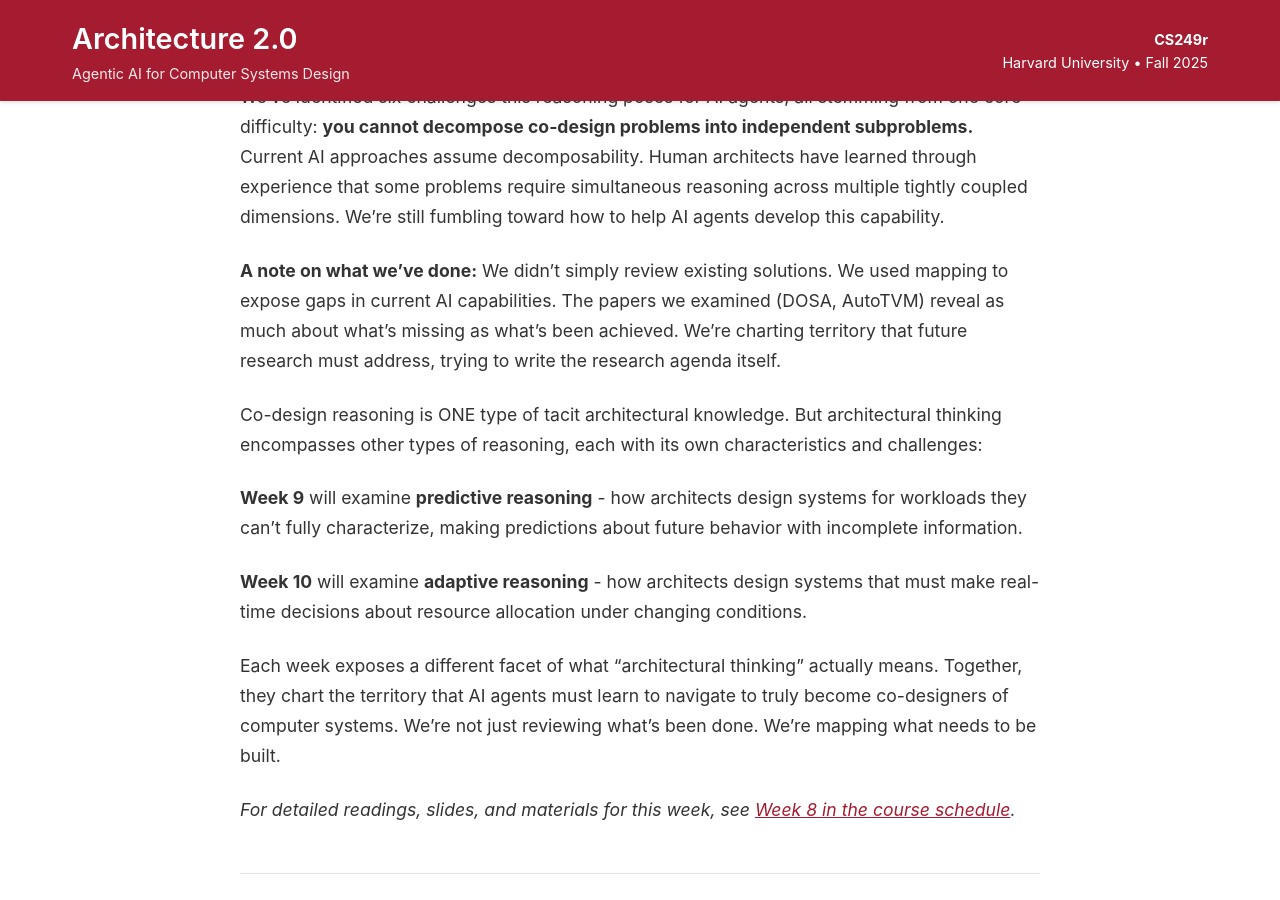
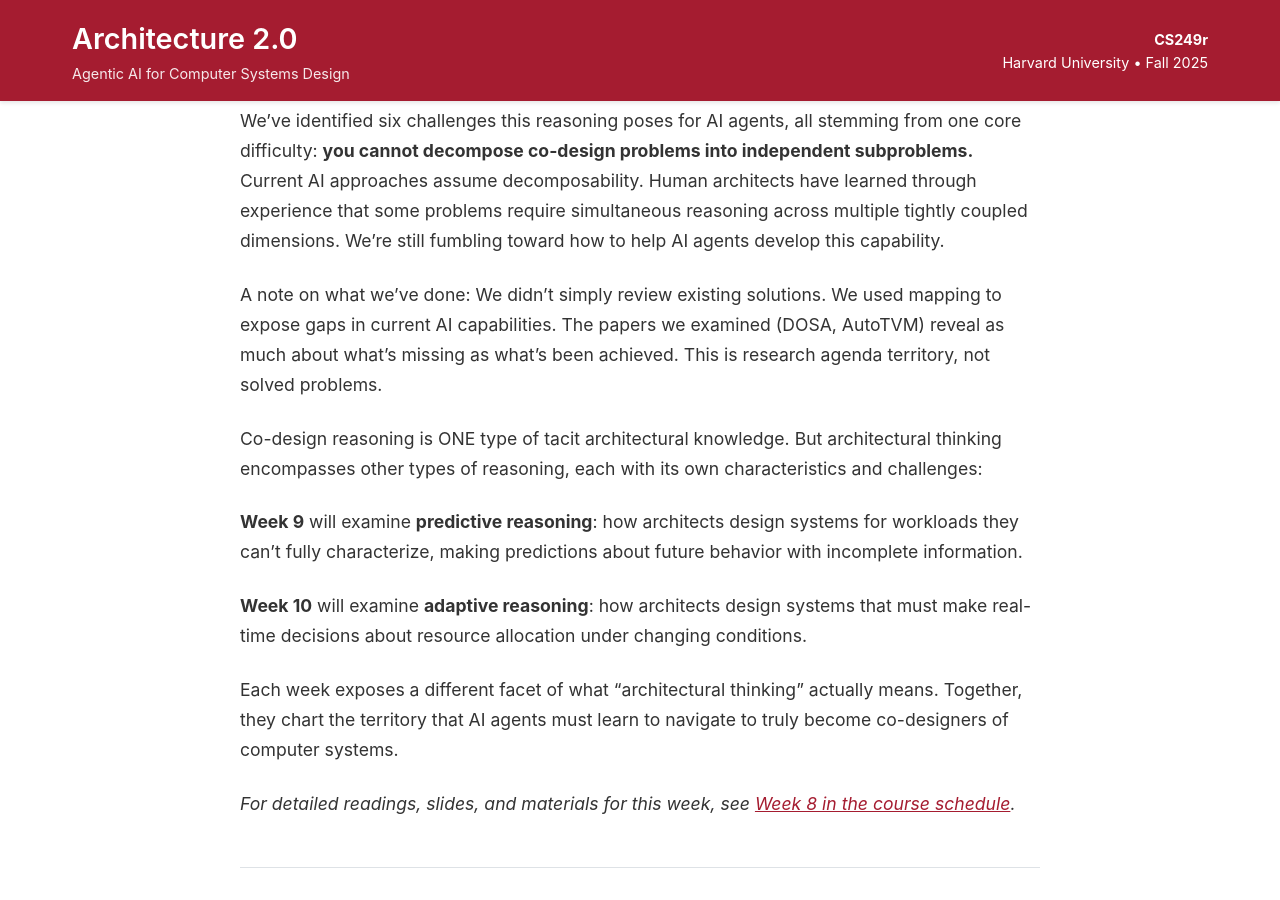
Before and after one commit to harvard-edge/cs249r_fall2025, a Jekyll site: the page built from _posts/2024-10-22-week-8-mapping-codesign.md, in a window 1280 px wide and 900 px high, scrolled down 17929 px. Built offline with Jekyll 4.4.1, drawn with Linux system fonts in a browser that asks for light colours; comment, search, counter and statistics services are not loaded; some of the changed text lies outside the part shown.

Commit message:
Improve Week 8 blog accessibility and flow
- Break up long complex sentences for better readability
- Use shorter, more varied sentence structures
- Remove LLM-like phrases ('deeper lesson', formal transitions)
- Make tacit knowledge explanation more concrete with questions
- Simplify synthesis and closing sections
- Remove repetitive ending statements
- Improve accessibility for both students and external readers

```diff
--- a/_posts/2024-10-22-week-8-mapping-codesign.md
+++ b/_posts/2024-10-22-week-8-mapping-codesign.md
@@ -154,7 +154,7 @@
 
 **This is Challenge 1: reasoning about circular dependencies.** Problems where you cannot decompose into independent subproblems.
 
-Most machine learning frameworks assume you can define a clear objective function and search for solutions that maximize it. But here, you can't even evaluate whether a solution is "good" without simultaneously considering hardware design, software structure, and mapping choices. The evaluation function itself depends on design decisions you haven't made yet.
+Most machine learning frameworks assume you can define a clear objective function and search for solutions that maximize it. But here, evaluation itself is circular. You can't judge whether a solution is "good" without simultaneously considering hardware design, software structure, and mapping choices. The evaluation function depends on design decisions you haven't made yet.
 
 Let's trace through these circular dependencies in concrete terms:
 
@@ -391,7 +393,7 @@
 </div>
 </details>
 
-**The deeper lesson:** Co-design reasoning isn't just about finding good solutions to constrained optimization problems. It's about developing new forms of reasoning that combine learning and structure, handle circular dependencies, generalize across contexts, and account for uncertainty about both present constraints and future requirements. These challenges appear whenever designing complex systems where multiple components must be jointly optimized.
+Co-design reasoning isn't just about finding good solutions to constrained optimization problems. It's about developing new forms of reasoning that combine learning and structure, handle circular dependencies, generalize across contexts, and account for uncertainty about both present constraints and future requirements. These challenges appear whenever designing complex systems where multiple components must be jointly optimized.
 
 
 ## Questions for Reflection
@@ -424,15 +426,15 @@
 
 We've identified six challenges this reasoning poses for AI agents, all stemming from one core difficulty: **you cannot decompose co-design problems into independent subproblems.** Current AI approaches assume decomposability. Human architects have learned through experience that some problems require simultaneous reasoning across multiple tightly coupled dimensions. We're still fumbling toward how to help AI agents develop this capability.
 
-**A note on what we've done:** We didn't simply review existing solutions. We used mapping to expose gaps in current AI capabilities. The papers we examined (DOSA, AutoTVM) reveal as much about what's missing as what's been achieved. We're charting territory that future research must address, trying to write the research agenda itself.
+A note on what we've done: We didn't simply review existing solutions. We used mapping to expose gaps in current AI capabilities. The papers we examined (DOSA, AutoTVM) reveal as much about what's missing as what's been achieved. This is research agenda territory, not solved problems.
 
 Co-design reasoning is ONE type of tacit architectural knowledge. But architectural thinking encompasses other types of reasoning, each with its own characteristics and challenges:
 
-**Week 9** will examine **predictive reasoning** - how architects design systems for workloads they can't fully characterize, making predictions about future behavior with incomplete information.
+**Week 9** will examine **predictive reasoning**: how architects design systems for workloads they can't fully characterize, making predictions about future behavior with incomplete information.
 
-**Week 10** will examine **adaptive reasoning** - how architects design systems that must make real-time decisions about resource allocation under changing conditions.
+**Week 10** will examine **adaptive reasoning**: how architects design systems that must make real-time decisions about resource allocation under changing conditions.
 
-Each week exposes a different facet of what "architectural thinking" actually means. Together, they chart the territory that AI agents must learn to navigate to truly become co-designers of computer systems. We're not just reviewing what's been done. We're mapping what needs to be built.
+Each week exposes a different facet of what "architectural thinking" actually means. Together, they chart the territory that AI agents must learn to navigate to truly become co-designers of computer systems.
 
 
 *For detailed readings, slides, and materials for this week, see [Week 8 in the course schedule](/course/schedule/#week-8hardware-accelerators--ai-mappings).*
```
Also changed, not shown: other parts of _posts/2024-10-22-week-8-mapping-codesign.md (+4 -2 lines).
